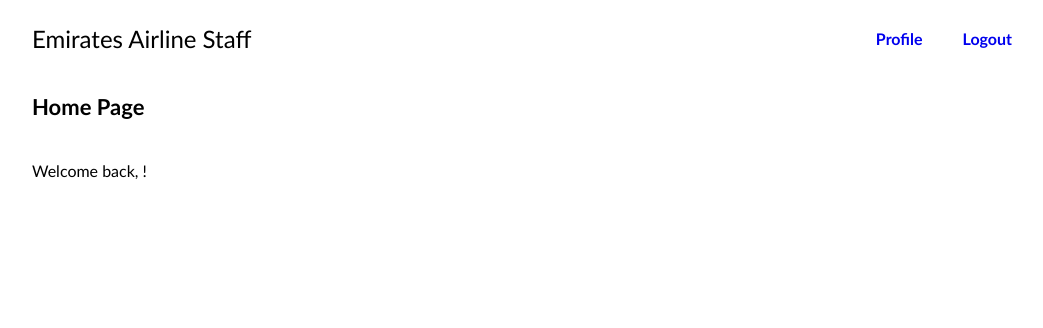
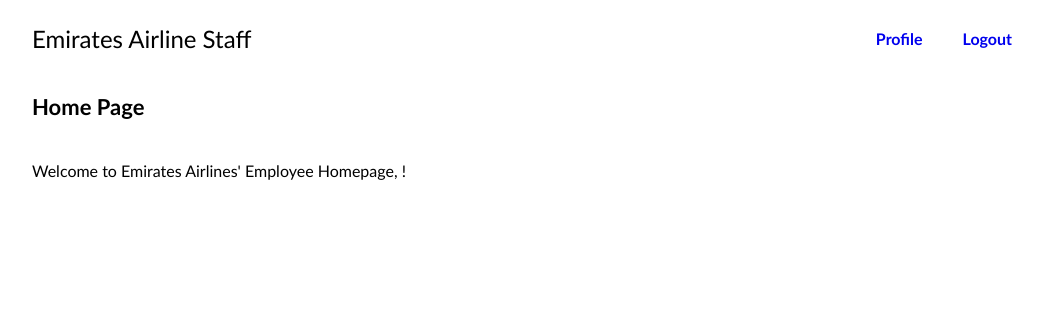
Before and after one commit to MuhamadNadim/IBM2104Project, a PHP site: page /home.php in a window 1280 px wide. Shown: the top 328 px of the page, without its empty margins (108-1151 px from the left). Run offline with PHP 8.4, Linux system fonts and the light colour scheme; the visitor is signed in with stand-in values (Sample User, id 1).

Commit message:
Changed the welcome statement of the homepage

```diff
--- a/LoginSystem/home.php
+++ b/LoginSystem/home.php
@@ -32,7 +32,7 @@ if (!isset($_SESSION['loggedin'])) {
 <div class="content">
 
 <h2>Home Page</h2>
-<p>Welcome back, <?$_SESSION['name']?>!</p>
+<p>Welcome to Emirates Airlines' Employee Homepage, <?$_SESSION['name']?>!</p>
 
 </div>
 
```
